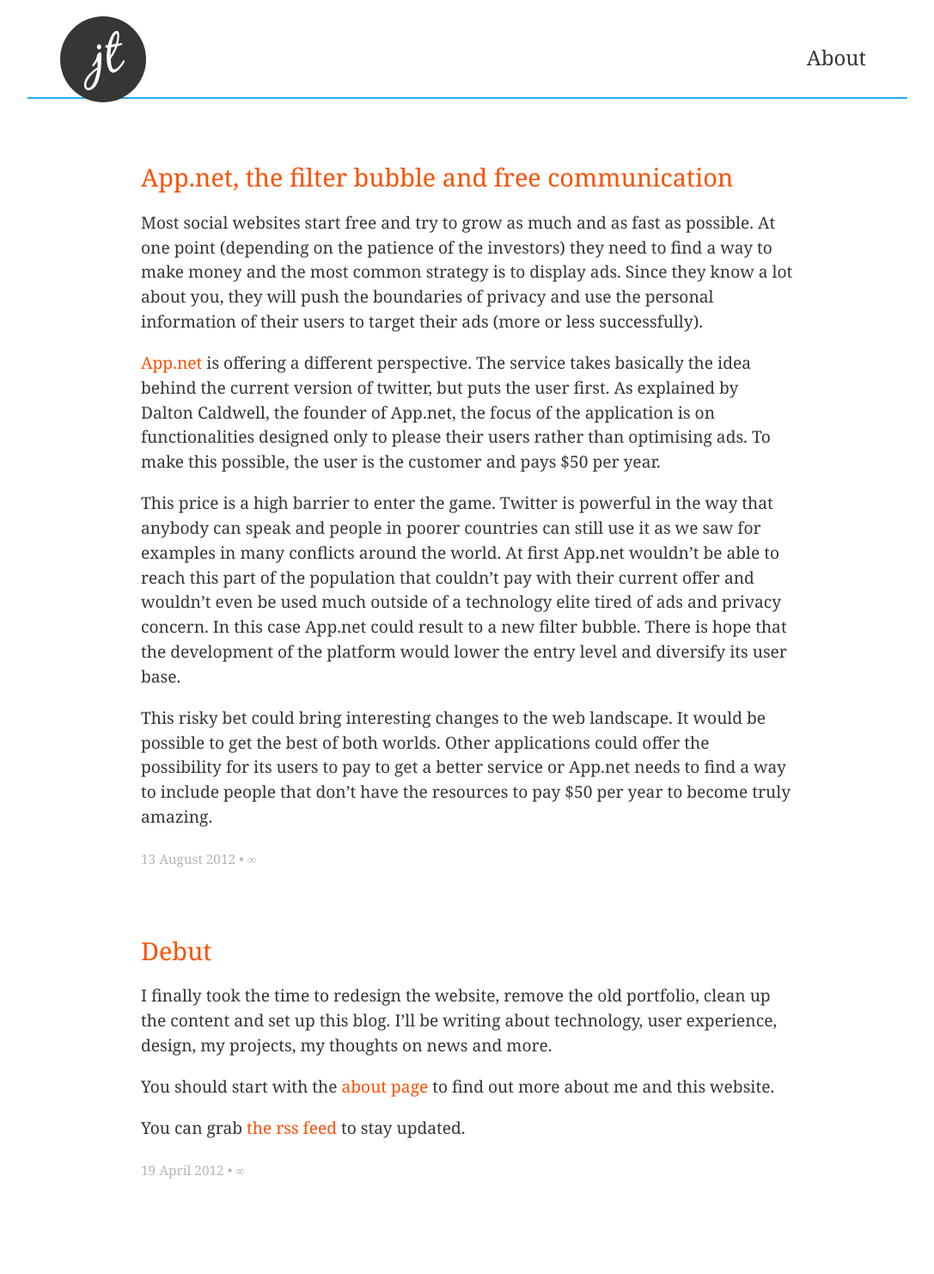
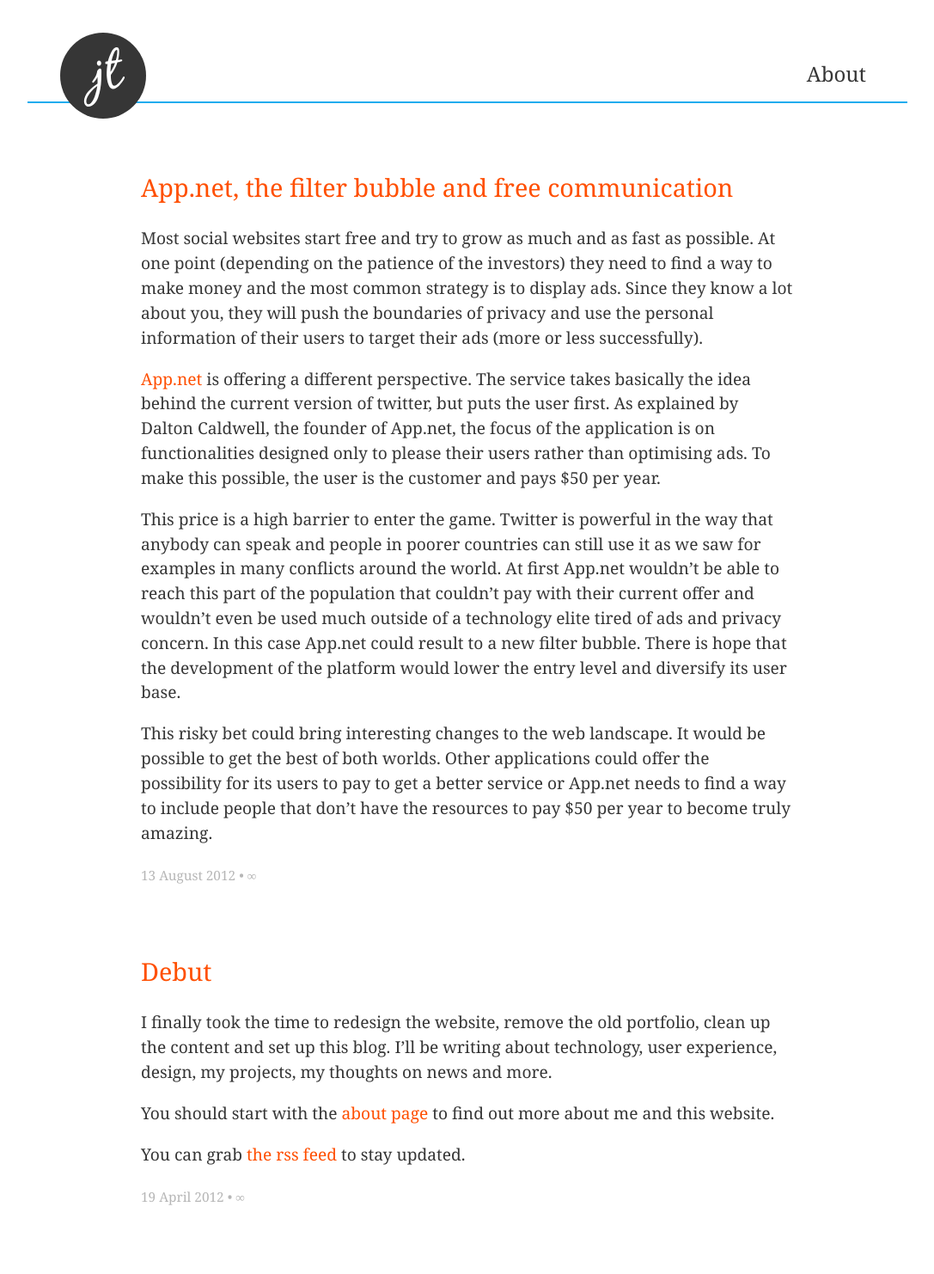
Before and after one commit to jonathanthiry/jonathanthiry.github.com, a Jekyll site: the page built from index.html, in a window 1280 px wide. Shown: the whole page at 86% size, without its empty margins (96-1183 px from the left). Built offline with Jekyll 4.4.1, drawn with Linux system fonts in a browser that asks for light colours; comment, search, counter and statistics services are not loaded; before the commit the page ends 1453 px from its top, so only the background shows below that.

Commit message:
Update css and config

```diff
--- a/_config.yml
+++ b/_config.yml
@@ -1 +1,2 @@
-permalink:   pretty
+url: http://jonathanthiry.com
+permalink: pretty
--- a/assets/stylesheets/styles.css
+++ b/assets/stylesheets/styles.css
@@ -108,7 +108,7 @@
 /*** Main ***/
 
 body {
-  font: 1em/1.5em "chaparral-pro", georgia, serif;
+  font: 100%/1.5 "chaparral-pro", georgia, serif;
   width: 90%;
   max-width: 1024px;
   margin: 1em auto;
@@ -204,7 +204,7 @@
   body {
     width: 80%;
   }
-  header {
+  .header {
     height: 60px;
   }
   .logo {
@@ -221,7 +221,7 @@
   body {
     font-size: 1.2em;
   }
-  header {
+  .header {
     margin: 2em auto;
   }
   .logo {
```
